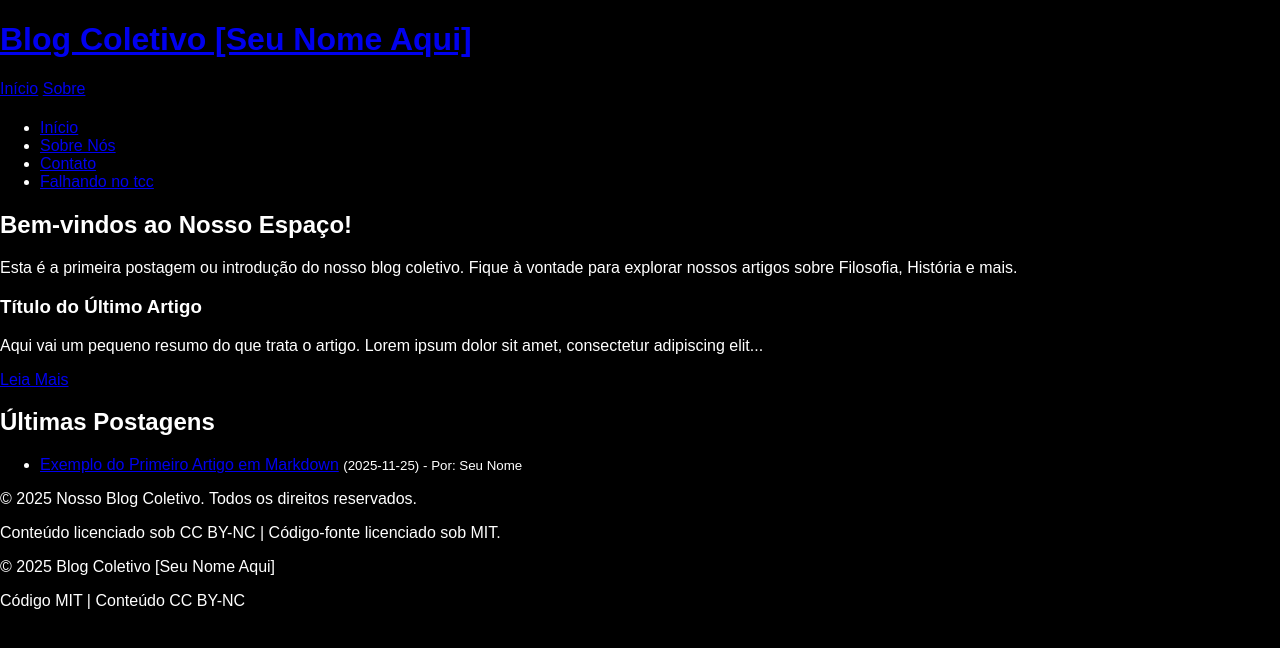
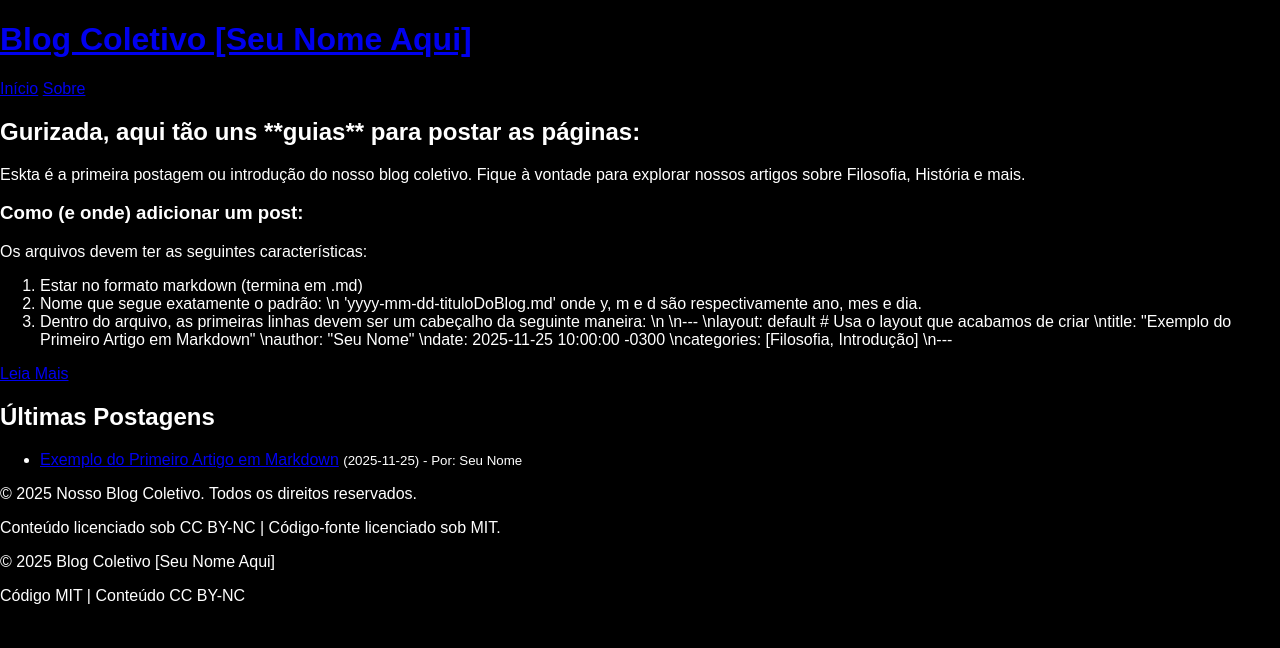
Before and after one commit to willskiufrgs-a11y/kaliTimes, a Jekyll site: the page built from index.html, in a window 1280 px wide. Shown: the top 648 px of the page. Built offline with Jekyll 4.4.1, drawn with Linux system fonts in a browser that asks for light colours.

Commit message:
alterações em index

```diff
--- a/index.html
+++ b/index.html
@@ -16,27 +16,28 @@ title: Início
 
 <body>
 
-	<header>
-		<h1></h1>
-		<nav>
-			<ul>
-				<li><a href="index.html">Início</a></li>
-				<li><a href="sobre.html">Sobre Nós</a></li>
-				<li><a href="contato.html">Contato</a></li>
-				<li><a href="TccWill.html">Falhando no tcc</a></li>
-			</ul>
-		</nav>
-	</header>
 
 	<main>
 		<section>
-			<h2>Bem-vindos ao Nosso Espaço!</h2>
-			<p>Esta é a primeira postagem ou introdução do nosso blog coletivo. Fique à vontade para
+			<h2>Gurizada, aqui tão uns **guias** para postar as páginas:</h2>
+			<p>Eskta é a primeira postagem ou introdução do nosso blog coletivo. Fique à vontade para
 				explorar nossos artigos sobre Filosofia, História e mais.</p>
 			<article>
-				<h3>Título do Último Artigo</h3>
-				<p>Aqui vai um pequeno resumo do que trata o artigo. Lorem ipsum dolor sit amet,
-					consectetur adipiscing elit...</p>
+				<h3>Como (e onde) adicionar um post:</h3>
+				<p>Os arquivos devem ter as seguintes características:</p>
+				<ol>
+						<li>Estar no formato markdown (termina em .md)</li>
+                        <li>Nome que segue exatamente o padrão: \n 'yyyy-mm-dd-tituloDoBlog.md' onde y, m e d são respectivamente ano, mes e dia.</li>
+						<li>Dentro do arquivo, as primeiras linhas devem ser um cabeçalho da seguinte maneira: \n
+\n---
+\nlayout: default # Usa o layout que acabamos de criar
+\ntitle: "Exemplo do Primeiro Artigo em Markdown"
+\nauthor: "Seu Nome"
+\ndate: 2025-11-25 10:00:00 -0300
+\ncategories: [Filosofia, Introdução]
+\n---</li>
+
+				</ol>
 				<a href="artigo-exemplo.html">Leia Mais</a>
 			</article>
 
```
Also changed, not shown: 1 other file.
